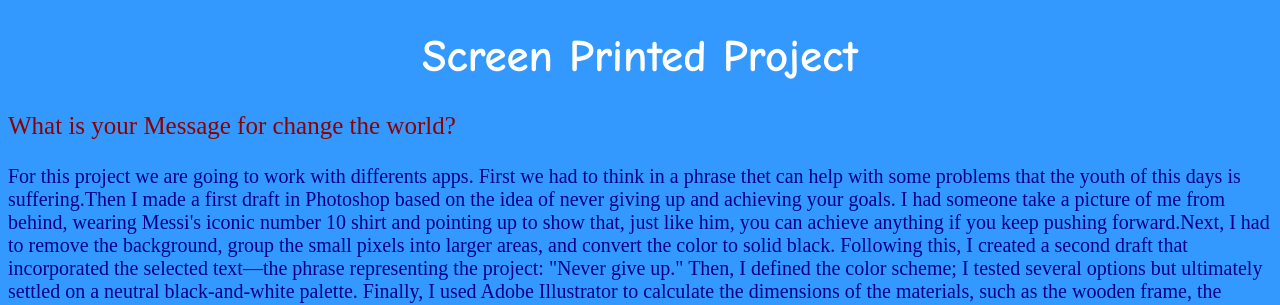
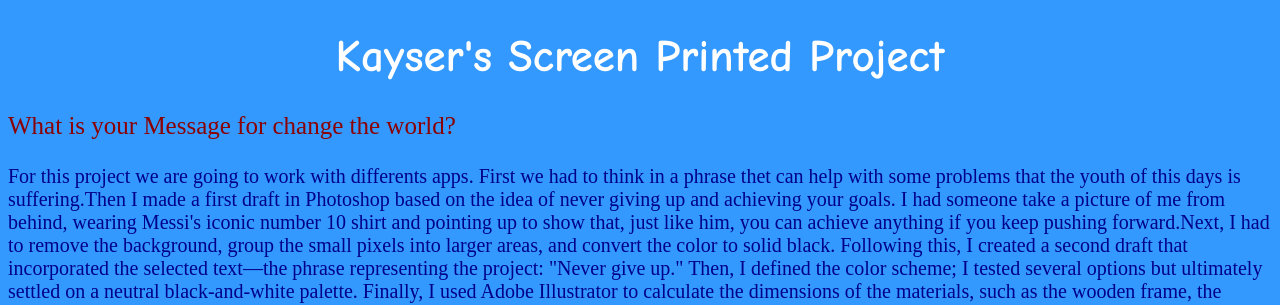
Before and after one commit to KayserO19/KayserO19.github.io, a plain HTML site: page screenprint.html in a window 1280 px wide. Shown: the top 305 px of the page. Drawn offline with Linux system fonts and the light colour scheme.

Commit message:
Update screenprint.html

```diff
--- a/screenprint.html
+++ b/screenprint.html
@@ -51,7 +51,7 @@
 
     <body> <!--Everything to be displayed in the browser window.-->
 
-        <h1>Screen Printed Project</h1>
+        <h1>Kayser's Screen Printed Project</h1>
         <p>What is your Message for change the world?</p>
         <body>For this project we are going to work with differents apps. First we had to think in a phrase thet can help with some problems that the youth of this days is suffering.Then I made a first draft in Photoshop based on the idea of never giving up and achieving your goals. I had someone take a picture of me from behind, wearing Messi's iconic number 10 shirt and pointing up to show that, just like him, you can achieve anything if you keep pushing forward.Next, I had to remove the background, group the small pixels into larger areas, and convert the color to solid black. Following this, I created a second draft that incorporated the selected text—the phrase representing the project: "Never give up." Then, I defined the color scheme; I tested several options but ultimately settled on a neutral black-and-white palette. Finally, I used Adobe Illustrator to calculate the dimensions of the materials, such as the wooden frame, the mesh, and the vinyl. I also used Illustrator’s color selection tool to determine the CMYK (cyan, magenta, yellow, and black) combination needed to achieve the shade of  the color previously chosen in Photoshop.</body>
 
```
